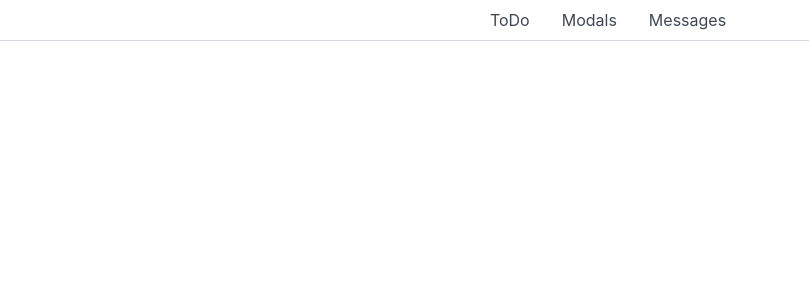
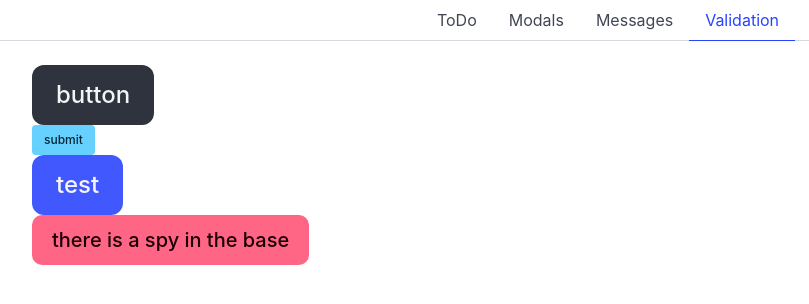
Before and after one commit to svenwlive/learnnode, a Vue app: page /validation in a window 1280 px wide. Shown: the top 304 px of the page, without its empty margins (32-841 px from the left). Built offline with nearby package versions, Linux system fonts and the light colour scheme.

Commit message:
Add button & validation

```diff
--- /dev/null
+++ b/src/components/Button.vue
@@ -0,0 +1,47 @@
+<script setup>
+const props = defineProps({
+    buttonText: {
+        type: String,
+        default: 'Button'
+    },
+    color: {
+        type: String,
+        validator(value, props) {
+            return [
+                'dark',
+                'primary',
+                'link',
+                'info',
+                'success',
+                'warning',
+                'danger'
+            ].includes(value);
+        }
+    },
+    size: {
+        type: String,
+        validator(value, props) {
+            return [
+                'small',
+                'medium',
+                'large',
+            ].includes(value);
+        },
+        default: 'large'
+    }
+});
+
+let classes = '';
+if(props.color) {
+    classes+='is-'+props.color;
+}
+classes+=' is-'+props.size;
+</script>
+
+<template>
+    <div class="container">
+        <button class="button" :class="classes" @click="">
+            {{ buttonText }}
+        </button>
+    </div>
+</template>
--- a/src/index.js
+++ b/src/index.js
@@ -5,11 +5,14 @@ import { createMemoryHistory, createWebHashHistory, createWebHistory, createRout
 import ToDo from './pages/ToDo.vue';
 import Modals from './pages/Modals.vue';
 import Messages from './pages/Messages.vue';
+import Validation from './pages/Validation.vue'
+
 
 const routes = [
   { path: '/', component: ToDo, name: 'ToDo' },
   { path: '/modals', component: Modals, name: 'Modals' },
   { path: '/messages', component: Messages, name: 'Messages' },
+  { path: '/validation', component: Validation, name: 'Validation' },
 ];
 
 export const router = createRouter({
--- /dev/null
+++ b/src/pages/Validation.vue
@@ -0,0 +1,12 @@
+<script setup>
+    import Button from '../components/Button.vue'
+</script>
+
+<template>
+    <div class="container">
+        <Button button-text="button" color="dark" size="large"></Button>
+        <Button button-text="submit" color="info" size="small"></Button>
+        <Button button-text="test" color="link" size="large"></Button>
+        <Button button-text="there is a spy in the base" color="danger" size="medium"></Button>
+    </div>
+</template>
```
